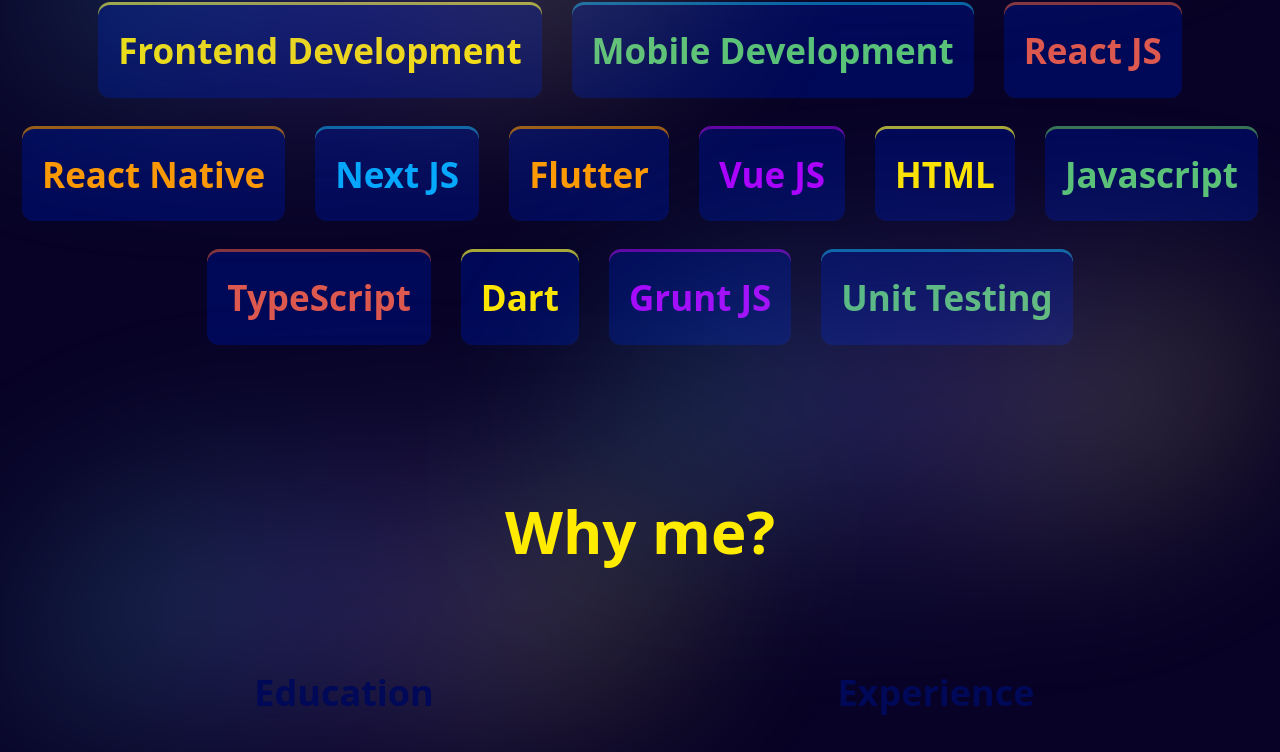
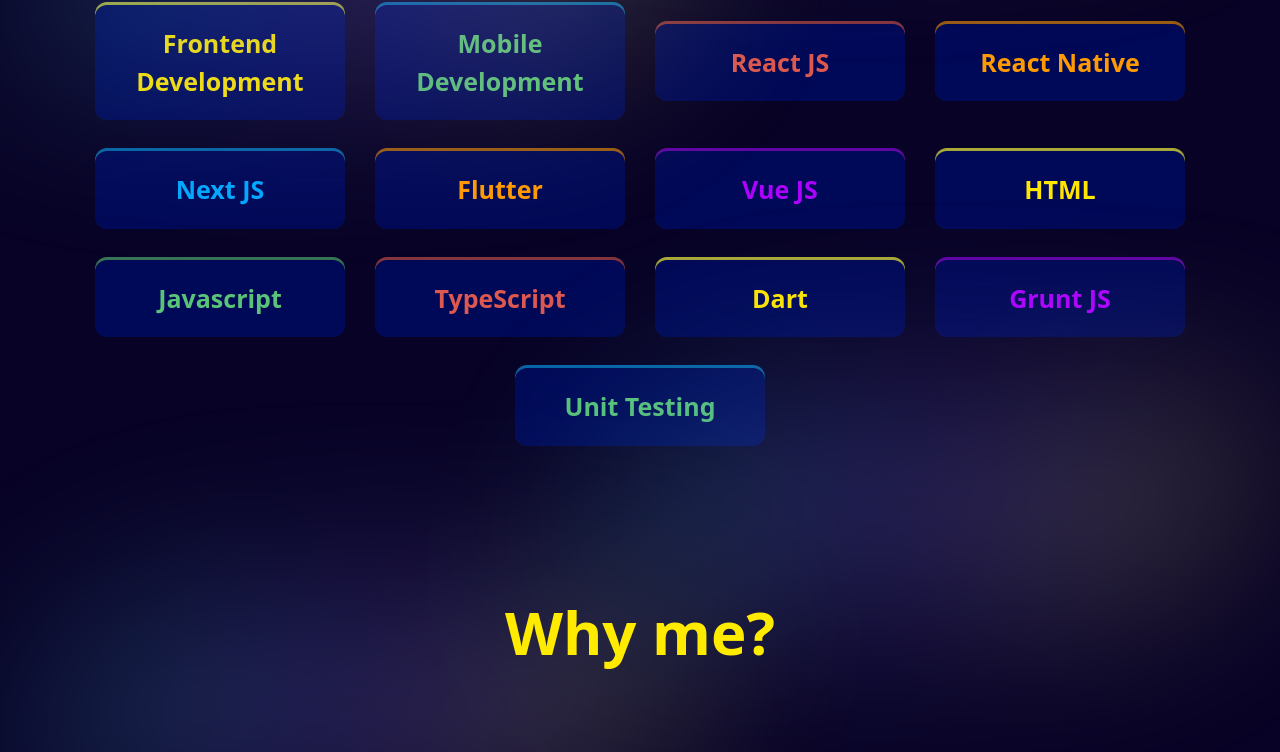
Before and after one commit to mowoka/personal-website, a Vue app: page / in a window 1280 px wide. Shown: the part 2394-3146 px from the top of the page. Built offline with nearby package versions, Linux system fonts and the light colour scheme.

Commit message:
fix: fixing mobile view

```diff
--- a/src/components/layout/Education.vue
+++ b/src/components/layout/Education.vue
@@ -1,7 +1,7 @@
 <template>
-  <section class="p-16">
+  <section class="p-4 md:p-16">
     <header class="text-center">
-      <h2 class="text-4xl font-bold text-primary dark:text-white">Education</h2>
+      <h2 class="text-4xl font-bold text-white">Education</h2>
     </header>
     <ul class="mt-10 space-y-8">
       <li
--- a/src/components/layout/Experience.vue
+++ b/src/components/layout/Experience.vue
@@ -1,7 +1,9 @@
 <template>
-    <section class="p-16">
+  <section class="p-4 md:p-16">
     <header class="text-center">
-        <h2 class="text-4xl font-bold text-primary dark:text-white">Experience</h2>
+      <h2 class="text-4xl font-bold text-primary dark:text-white">
+        Experience
+      </h2>
     </header>
     <ul class="mt-10 space-y-8">
       <li
--- a/src/components/layout/Skills.vue
+++ b/src/components/layout/Skills.vue
@@ -6,13 +6,13 @@
         <li
           v-for="(skill, index) in skills"
           :key="index"
-          :class="`mx-[15px] rounded-[12px] mb-7 bg-gradient-to-t ${skill.bgGradient}`"
+          :class="`mx-[15px] rounded-[12px] w-full md:w-[250px] mb-7 bg-gradient-to-t ${skill.bgGradient}`"
         >
           <div
-            class="rounded-[12px] bg-primary mt-[3px] p-12 md:p-5 text-center"
+            class="rounded-[12px] bg-primary mt-[3px] p-12 md:p-5 "
           >
             <h3
-              class="font-bold text-[35px] text-white flex items-center justify-centers"
+              class="font-bold text-[25px] text-white text-center"
               :style="{ color: skill.textColor }"
             >
               {{ skill.title }}
```
Lines whose indentation alone changed are shown as unchanged.
